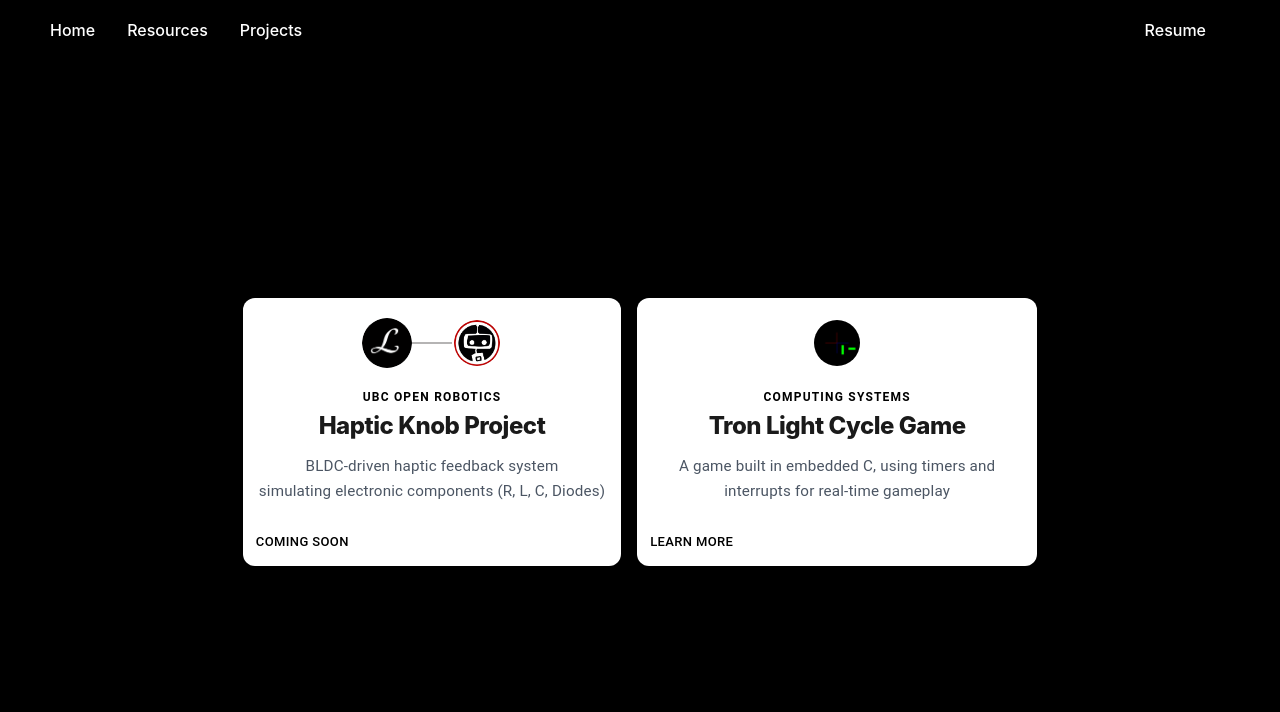
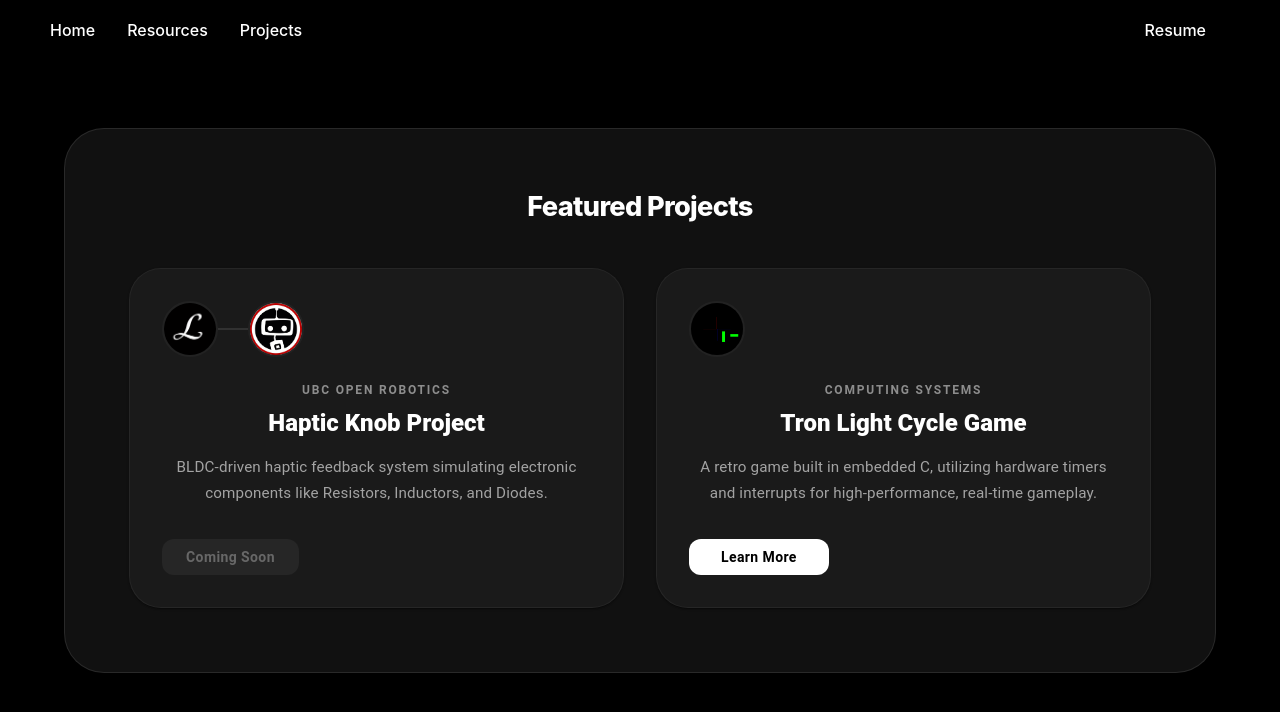
Before and after one commit to ttrieu2025/personal-website, a React (Vite) app: page /projects in a window 1280 px wide. Shown: the top 712 px of the page. Built offline with nearby package versions, Linux system fonts and the light colour scheme.

Commit message:
fix: Change styles

```diff
--- a/src/Pages/Home.jsx
+++ b/src/Pages/Home.jsx
@@ -1,54 +1,61 @@
+import React from 'react';
 import { FaLinkedin, FaInstagram, FaFacebook, FaGithub, FaEnvelope } from 'react-icons/fa';
 
 function Home() {
   return (
-    /* 1. Main page wrapper - handles top margin and basic centering */
-    <div className="flex justify-center mt-12 px-6">
+    <div className="flex justify-center items-center min-h-[80vh] mt-12 px-6">
 
-      <div className="p-10 max-w-12xl w-5xl">
-
-        <div className="intro flex flex-col  rounded-lg md:flex-row gap-12 items-center">
+      <div className="intro flex flex-col md:flex-row items-center gap-12
+                      bg-[#111111] border border-white/10 shadow-2xl
+                      rounded-[2.5rem] p-8 md:p-16 max-w-5xl w-full">
 
         {/* Left column: text + social icons */}
-          <div className="flex flex-col gap-6 p-6 rounded-xl max-w-md w-full ">
+        <div className="flex flex-col gap-8 flex-1">
           <div className="intro-text flex flex-col gap-4 text-white">
-              <h2 className="font-bold text-3xl">Hi, I'm Trieu</h2>
-              <a className="text-lg leading-relaxed text-gray-300">
+            <h2 className="font-extrabold text-5xl tracking-tight leading-tight">
+              Hi, I'm <span className="text-gray-400">Trieu</span>
+            </h2>
+            <p className="text-lg md:text-xl leading-relaxed text-gray-400 font-medium">
               I am a 2nd-year Electrical Engineering student at UBC,
               focused on building a strong foundation in control and systems.
-              </a>
+            </p>
           </div>
 
           {/* Social links */}
-           <div className="social-links flex gap-6 mt-2">
-              <a href="mailto:cattrieutruongminh@gmail.com" target="_blank" rel="noopener noreferrer">
-                <FaEnvelope size={28} color="#ffffff" className="hover:text-white transition-colors" />
+          <div className="social-links flex gap-6 items-center">
+            <a href="mailto:cattrieutruongminh@gmail.com" target="_blank" rel="noopener noreferrer" className="transition-transform hover:scale-110">
+              <FaEnvelope size={26} className="text-white hover:text-gray-400 transition-colors" />
             </a>
-              <a href="https://www.linkedin.com/in/mc-trieu-truong" target="_blank" rel="noopener noreferrer">
-                <FaLinkedin size={28} color="#ffffff" className="hover:text-white transition-colors" />
+            <a href="https://www.linkedin.com/in/mc-trieu-truong" target="_blank" rel="noopener noreferrer" className="transition-transform hover:scale-110">
+              <FaLinkedin size={26} className="text-white hover:text-gray-400 transition-colors" />
             </a>
-              <a href="https://www.instagram.com/c.trevort_14/" target="_blank" rel="noopener noreferrer">
-                <FaInstagram size={28} color="#ffffff" className="hover:text-white transition-colors" />
+            <a href="https://www.instagram.com/c.trevort_14/" target="_blank" rel="noopener noreferrer" className="transition-transform hover:scale-110">
+              <FaInstagram size={26} className="text-white hover:text-gray-400 transition-colors" />
             </a>
-              <a href="https://www.facebook.com/cattrieu.truongminh.3/" target="_blank" rel="noopener noreferrer">
-                <FaFacebook size={28} color="#ffffff" className="hover:text-white transition-colors" />
+            <a href="https://www.facebook.com/cattrieu.truongminh.3/" target="_blank" rel="noopener noreferrer" className="transition-transform hover:scale-110">
+              <FaFacebook size={26} className="text-white hover:text-gray-400 transition-colors" />
             </a>
-              <a href="https://github.com/ttrieu2025/" target="_blank" rel="noopener noreferrer">
-                <FaGithub size={28} color="#ffffff" className="hover:text-white transition-colors" />
+            <a href="https://github.com/ttrieu2025/" target="_blank" rel="noopener noreferrer" className="transition-transform hover:scale-110">
+              <FaGithub size={26} className="text-white hover:text-gray-400 transition-colors" />
             </a>
           </div>
         </div>
 
         {/* Right column: image */}
         <div className="intro-image flex justify-center flex-1">
+          <div className="relative group">
+            {/* Subtle glow effect behind image */}
+            <div className="absolute -inset-1 bg-linear from-gray-600 to-gray-900 rounded-2xl blur opacity-25 group-hover:opacity-50 transition duration-1000"></div>
+
             <img
               src="/profile.png"
               alt="Profile"
-              className="rounded-lg shadow-xl transition-all duration-300 hover:scale-105 cursor-pointer"
+              className="relative rounded-2xl shadow-xl transition-all duration-500 hover:scale-[1.03] cursor-pointer"
               style={{
                 width: "100%",
-                maxWidth: "400px", // Constrains the image size to keep the box small
+                maxWidth: "360px",
                 height: "auto",
+                objectFit: "cover"
               }}
             />
           </div>
--- a/src/Pages/Projects.jsx
+++ b/src/Pages/Projects.jsx
@@ -9,116 +9,66 @@ import Box from '@mui/material/Box';
 
 function Projects() {
   return (
-    <div className="page">
+    <div className="flex justify-center items-start min-h-screen mt-12 px-6 pb-12">
+
+      <div className="bg-[#111111] border border-white/10 shadow-2xl rounded-[2.5rem] p-8 md:p-16 max-w-6xl w-full">
+
+        <div className="mb-12">
+          <h2 className="text-white font-extrabold text-4xl tracking-tight mb-2">
+            Featured Projects
+          </h2>
+
+          </div>
+
         <Stack
-        direction={{ xs: 'column', sm: 'column', md: 'row' }}
-        spacing={2}
-        justifyContent="center"
-        alignItems="center"
+          direction={{ xs: 'column', md: 'row' }}
+          spacing={4}
+          justifyContent="flex-start"
+          alignItems="stretch"
+        >
+
+          <Card
             sx={{
-          padding: { xs: 2, sm: 2, md: 0 },
-          width: '100%'
+              flex: 1,
+              backgroundColor: '#1a1a1a',
+              border: '1px solid rgba(255, 255, 255, 0.05)',
+              borderRadius: '2rem',
+              transition: 'all 0.4s ease',
+              '&:hover': {
+                transform: 'translateY(-10px)',
+                borderColor: 'rgba(255, 255, 255, 0.2)',
+                boxShadow: '0 20px 40px rgba(0,0,0,0.4)'
+              }
             }}
           >
-        {/* First Card */}
-        <Card className="
-            shadow-[0_20px_50px_rgba(0,0,0,0.35)]
-            transition-all duration-300
-            hover:scale-105
-            cursor-pointer"
+            <CardContent sx={{ p: 4 }}>
+              <Stack direction="row" spacing={0} alignItems="center" mb={3}>
+                <Avatar src="/Laplace.png" sx={{ width: 56, height: 56, border: '2px solid #222' }} />
+                <Box sx={{ height: '2px', width: '30px', backgroundColor: 'rgba(255,255,255,0.1)' }} />
+                <Avatar src="/open-robotics.jpg" sx={{ width: 56, height: 56, border: '2px solid #222' }} />
+              </Stack>
 
-          sx={{
-            minWidth: { xs: '100%', sm: 300, md: 260 },
-            maxWidth: { xs: '100%', sm: 400, md: 400 },
-            color: '#b5b4b4',
-            borderRadius: 3,
-
-          }}
-        >
-          <CardContent>
-            <Stack
-              direction="row"
-              spacing={0}
-              alignItems="center"
-              justifyContent="center"
-              padding={0.5}
-            >
-              <Avatar
-                alt="Trieu Truong"
-                src="/Laplace.png"
-                sx={{
-                  width: 50,
-                  height: 50,
-                  zIndex: 1
-                }}
-              />
-              <Box
-                sx={{
-                  height: '2px',
-                  width: '40px',
-                  backgroundColor: '#b5b4b4',
-                  zIndex: 0
-                }}
-              />
-              <Avatar
-                alt="UBC Open Robotics"
-                src="/open-robotics.jpg"
-                sx={{
-                  width: 50,
-                  height: 50,
-                  border: '2px solid #ffffff',
-                  zIndex: 0
-                }}
-              />
-            </Stack>
-            <Typography
-                gutterBottom
-                sx={{
-                  color: '#000000', // Indigo accent for the "category" text
-                  fontSize: 12,
-                  fontWeight: 700,
-                  textTransform: 'uppercase',
-                  letterSpacing: '0.1em',
-                  mt: 2
-                }}
-              >
+              <Typography sx={{ color: 'rgba(255,255,255,0.5)', fontSize: 12, fontWeight: 700, textTransform: 'uppercase', letterSpacing: '0.15em', mb: 1 }}>
                 UBC Open Robotics
               </Typography>
-            <Typography
-              variant="h5"
-              component="div"
-              sx={{
-                fontWeight: 800,           // Extra bold for impact
-                letterSpacing: '-0.02em',  // Tighter tracking for a modern feel
-                color: '#1a1a1a',          // Deep charcoal instead of pure black
-                fontFamily: '"Inter", "Roboto", sans-serif'
-              }}
-            >
+              <Typography variant="h5" sx={{ color: '#ffffff', fontWeight: 800, mb: 2, tracking: '-0.02em' }}>
                 Haptic Knob Project
               </Typography>
-            <Typography
-              variant="body2"
-              sx={{
-                mt: 1.5,
-                color: '#4b5563',          // Tailwind-style Gray-600 for better hierarchy
-                lineHeight: 1.6,           // More breathing room between lines
-                fontSize: '0.95rem',
-                fontWeight: 400
-              }}
-            >
-              BLDC-driven haptic feedback system <br />
-              simulating electronic components (R, L, C, Diodes)
+              <Typography sx={{ color: 'rgba(255,255,255,0.6)', lineHeight: 1.7, fontSize: '0.95rem' }}>
+                BLDC-driven haptic feedback system simulating electronic components like Resistors, Inductors, and Diodes.
               </Typography>
             </CardContent>
-          <CardActions>
+            <CardActions sx={{ p: 4, pt: 0 }}>
               <Button
-              size="small"
-              sx={{ color: '#000000' ,
-
-              '&:hover': {
-              backgroundColor: '#000000', // Changes background to black
-              color: '#ffffff'
-            }
+                disabled
+                size="medium"
+                sx={{
+                  color: 'rgba(255,255,255,0.3) !important',
+                  textTransform: 'none',
+                  fontWeight: 600,
+                  backgroundColor: 'rgba(255,255,255,0.05)',
+                  px: 3,
+                  borderRadius: '12px'
                 }}
               >
                 Coming Soon
@@ -126,98 +76,59 @@ function Projects() {
             </CardActions>
           </Card>
 
-        {/* Second Card */}
-        <Card className="
-            shadow-[0_20px_50px_rgba(0,0,0,0.35)]
-            transition-all duration-300
-            hover:scale-105
-            cursor-pointer"
+          <Card
             sx={{
-            minWidth: { xs: '100%', sm: 300, md: 260 },
-            maxWidth: { xs: '100%', sm: 400, md: 400 },
-            color: '#b5b4b4',
-            borderRadius: 3,
+              flex: 1,
+              backgroundColor: '#1a1a1a',
+              border: '1px solid rgba(255, 255, 255, 0.05)',
+              borderRadius: '2rem',
+              transition: 'all 0.4s ease',
+              '&:hover': {
+                transform: 'translateY(-10px)',
+                borderColor: 'rgba(255, 255, 255, 0.2)',
+                boxShadow: '0 20px 40px rgba(0,0,0,0.4)'
+              }
             }}
           >
-          <CardContent>
-            <Stack
-              direction="row"
-              spacing={0}
-              alignItems="center"
-              justifyContent="center"
-              padding={0.5}
-            >
-              <Avatar
-                alt="Tron"
-                src="/Tron.png"
-                sx={{
-                  width: 50,
-                  height: 50,
-                  border: '2px solid #ffffff',
-                  zIndex: 1
-                }}
-              />
-            </Stack>
-            <Typography
-                gutterBottom
-                sx={{
-                  color: '#000000', // Indigo accent for the "category" text
-                  fontSize: 12,
-                  fontWeight: 700,
-                  textTransform: 'uppercase',
-                  letterSpacing: '0.1em',
-                  mt: 2
-                }}
-              >
+            <CardContent sx={{ p: 4 }}>
+              <Box mb={3}>
+                <Avatar src="/Tron.png" sx={{ width: 56, height: 56, border: '2px solid #222' }} />
+              </Box>
+
+              <Typography sx={{ color: 'rgba(255,255,255,0.5)', fontSize: 12, fontWeight: 700, textTransform: 'uppercase', letterSpacing: '0.15em', mb: 1 }}>
                 Computing Systems
               </Typography>
-            <Typography
-              variant="h5"
-              component="div"
-              sx={{
-                fontWeight: 800,           // Extra bold for impact
-                letterSpacing: '-0.02em',  // Tighter tracking for a modern feel
-                color: '#1a1a1a',          // Deep charcoal instead of pure black
-                fontFamily: '"Inter", "Roboto", sans-serif'
-              }}
-            >
+              <Typography variant="h5" sx={{ color: '#ffffff', fontWeight: 800, mb: 2, tracking: '-0.02em' }}>
                 Tron Light Cycle Game
               </Typography>
-            <Typography
-              variant="body2"
-              sx={{
-                mt: 1.5,
-                color: '#4b5563',          // Tailwind-style Gray-600 for better hierarchy
-                lineHeight: 1.6,           // More breathing room between lines
-                fontSize: '0.95rem',
-                fontWeight: 400
-              }}
-            >
-                A game built in embedded C,
-                using timers and interrupts for real-time gameplay
+              <Typography sx={{ color: 'rgba(255,255,255,0.6)', lineHeight: 1.7, fontSize: '0.95rem' }}>
+                A retro game built in embedded C, utilizing hardware timers and interrupts for high-performance, real-time gameplay.
               </Typography>
             </CardContent>
-          <CardActions>
+            <CardActions sx={{ p: 4, pt: 0 }}>
               <Button
-              size="small"
-              sx={{ color: '#000000' ,
-
+                href="https://github.com/ttrieu2025/Tron-light-cycle-game"
+                target="_blank"
+                size="medium"
+                sx={{
+                  color: '#000000',
+                  backgroundColor: '#ffffff',
+                  textTransform: 'none',
+                  fontWeight: 700,
+                  px: 4,
+                  borderRadius: '12px',
                   '&:hover': {
-              backgroundColor: '#000000', // Changes background to black
-              color: '#ffffff'
+                    backgroundColor: 'rgba(255,255,255,0.8)',
                   }
                 }}
-
-              href="https://github.com/ttrieu2025/Tron-light-cycle-game"
-              target="_blank"
-              rel="noopener noreferrer"
-              className="resume-btn"
               >
                 Learn More
               </Button>
             </CardActions>
           </Card>
+
         </Stack>
+      </div>
     </div>
   );
 }
--- a/src/components/Blog-items.jsx
+++ /dev/null
@@ -1,23 +0,0 @@
-
-const Blogitems= [
-  {
-    id: 1,
-    title: "Lagrange Multipliers in Optimization",
-    pdf: "./Lagrange.pdf",
-    comment: "Optimization notes",
-  },
-  {
-    id: 2,
-    title: "A Story about L'Hopital's Rule",
-    pdf: "./LHopital.pdf",
-    comment: "Limits",
-  },
-  {
-    id: 3,
-    title: "Notes on Maxwell's Equations",
-    pdf: "./Maxwell.pdf",
-    comment: "Some mathematicians and physicists argue that Euler's Identity or Einstein's Mass-Energy Equivalence Equation is the most elegant equation that humans have ever discovered. However, I stand with Maxwell's Equations on this topic because of the beauty in their mathematical formulation as well as their applications in engineering disciplines. While a passion for designing technology is a reason for me to pursue Electrical Engineering, studying the language of these equations is what keeps the fire alive.",
-  },
-];
-
-export default Blogitems;
--- a/src/components/GradientText.jsx
+++ /dev/null
@@ -1,99 +0,0 @@
-import { useState, useCallback, useEffect, useRef } from 'react';
-import { motion, useMotionValue, useAnimationFrame, useTransform } from 'motion/react';
-import './GradientText.css';
-
-export default function GradientText({
-  children,
-  className = '',
-  colors = ['#5227FF', '#FF9FFC', '#B19EEF'],
-  animationSpeed = 8,
-  showBorder = false,
-  direction = 'horizontal',
-  pauseOnHover = false,
-  yoyo = true
-}) {
-  const [isPaused, setIsPaused] = useState(false);
-  const progress = useMotionValue(0);
-  const elapsedRef = useRef(0);
-  const lastTimeRef = useRef(null);
-
-  const animationDuration = animationSpeed * 1000;
-
-  useAnimationFrame(time => {
-    if (isPaused) {
-      lastTimeRef.current = null;
-      return;
-    }
-
-    if (lastTimeRef.current === null) {
-      lastTimeRef.current = time;
-      return;
-    }
-
-    const deltaTime = time - lastTimeRef.current;
-    lastTimeRef.current = time;
-    elapsedRef.current += deltaTime;
-
-    if (yoyo) {
-      const fullCycle = animationDuration * 2;
-      const cycleTime = elapsedRef.current % fullCycle;
-
-      if (cycleTime < animationDuration) {
-        progress.set((cycleTime / animationDuration) * 100);
-      } else {
-        progress.set(100 - ((cycleTime - animationDuration) / animationDuration) * 100);
-      }
-    } else {
-      // Continuously increase position for seamless looping
-      progress.set((elapsedRef.current / animationDuration) * 100);
-    }
-  });
-
-  useEffect(() => {
-    elapsedRef.current = 0;
-    progress.set(0);
-  }, [animationSpeed, progress, yoyo]);
-
-  const backgroundPosition = useTransform(progress, p => {
-    if (direction === 'horizontal') {
-      return `${p}% 50%`;
-    } else if (direction === 'vertical') {
-      return `50% ${p}%`;
-    } else {
-      // For diagonal, move only horizontally to avoid interference patterns
-      return `${p}% 50%`;
-    }
-  });
-
-  const handleMouseEnter = useCallback(() => {
-    if (pauseOnHover) setIsPaused(true);
-  }, [pauseOnHover]);
-
-  const handleMouseLeave = useCallback(() => {
-    if (pauseOnHover) setIsPaused(false);
-  }, [pauseOnHover]);
-
-  const gradientAngle =
-    direction === 'horizontal' ? 'to right' : direction === 'vertical' ? 'to bottom' : 'to bottom right';
-  // Duplicate first color at the end for seamless looping
-  const gradientColors = [...colors, colors[0]].join(', ');
-
-  const gradientStyle = {
-    backgroundImage: `linear-gradient(${gradientAngle}, ${gradientColors})`,
-    backgroundSize: direction === 'horizontal' ? '300% 100%' : direction === 'vertical' ? '100% 300%' : '300% 300%',
-    backgroundRepeat: 'repeat'
-  };
-
-  return (
-    <motion.div
-      className={`animated-gradient-text ${showBorder ? 'with-border' : ''} ${className}`}
-      onMouseEnter={handleMouseEnter}
-      onMouseLeave={handleMouseLeave}
-    >
-      {showBorder && <motion.div className="gradient-overlay" style={{ ...gradientStyle, backgroundPosition }} />}
-      <motion.div className="text-content" style={{ ...gradientStyle, backgroundPosition }}>
-        {children}
-      </motion.div>
-    </motion.div>
-  );
-}
```
Also changed, not shown: src/Pages/Resources.jsx (+59 -30 lines), src/components/GradientText.css (deleted, +0 -55 lines), src/components/profile.svg (deleted). Lines whose indentation alone changed are shown as unchanged.
